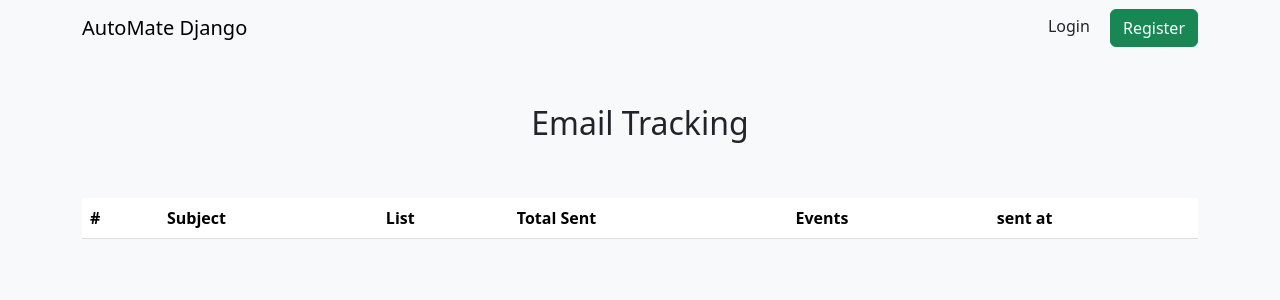
After one commit to SherazHaider907/Automate_django, a Django app: template templates/emails/track_dashboard.html in a window 1280 px wide. The commit adds this page. Shown: the top 300 px of the page. Run offline with Django 3.2, Linux system fonts and the light colour scheme; the template is opened without the code that fills it, so the values that code supplies are empty; some libraries are stand-ins or nearby versions.

Commit message:
add sent model

```diff
--- a/emails/admin.py
+++ b/emails/admin.py
@@ -1,8 +1,9 @@
 from django.contrib import admin
-from .models import List,Subcriber,Email,EmailTracking
+from .models import List,Subcriber,Email,EmailTracking,Sent
 # Register your models here.
 
 admin.site.register(List)
 admin.site.register(Subcriber)
 admin.site.register(Email)
 admin.site.register(EmailTracking)
+admin.site.register(Sent)
--- a/emails/urls.py
+++ b/emails/urls.py
@@ -4,4 +4,6 @@ urlpatterns = [
     path('send-email/',views.send_email,name='send_email'),
     path('track/click/<unique_id>/',views.track_click,name ='track_click'),
     path('track/open/<unique_id>/',views.track_open,name ='track_open'),
+    path('track/dashboard/',views.track_dashboard, name='track_dashboard'),
+    path('track/stats/<int:pk>',views.track_stats, name='track_stats'),
 ]
--- /dev/null
+++ b/templates/emails/track_dashboard.html
@@ -0,0 +1,42 @@
+{% extends "base.html" %}
+
+{% block content %}
+
+<div class="container">
+    <h2 class='text-center p-5'>Email Tracking</h2>
+    <table class="table table-hover">
+  <thead>
+    <tr>
+      <th scope="col">#</th>
+      <th scope="col">Subject</th>
+      <th scope="col">List</th>
+      <th scope="col">Total Sent</th>
+      <th scope="col">Events</th>
+      <th scope="col">sent at</th>
+    </tr>
+  </thead>
+  <tbody>
+    {% for email in emails  %}
+
+    <tr>
+      <th scope="row">{{ forloop.counter }}</th>
+      <td><a href="{% url "track_stats" email.id %}">{{ email.subject }}</a></td>
+      <td>{{ email.email_list }}</td>
+      <td>{{ email.email_list.count_emails }}</td>
+      <td>
+        <div>
+            0 % Opened
+        </div>
+        <div>
+            0 % Clicked
+        </div>
+      </td>
+      <td>{{ email.send_at }}</td>
+    </tr>
+
+   {% endfor %}
+  </tbody>
+</table>
+</div>
+
+{% endblock content %}
--- a/templates/home.html
+++ b/templates/home.html
@@ -74,7 +74,7 @@
 
         <!-- Email Tracking -->
         <div class="col-md-4">
-            <a href="#" class="text-decoration-none">
+            <a href="{% url "track_dashboard" %}" class="text-decoration-none">
                 <div class="card shadow-lg border-0 h-100 rounded-4 hover-card text-center p-3">
                     <div class="card-body">
                         <i class="bi bi-graph-up fs-1 text-warning"></i>
```
Also changed, not shown: emails/models.py (+10 -0 lines), emails/views.py (+16 -2 lines), templates/emails/track_stats.html (added, +42 -0 lines), emails/migrations/0006_sent.py (added), 1 other file.
